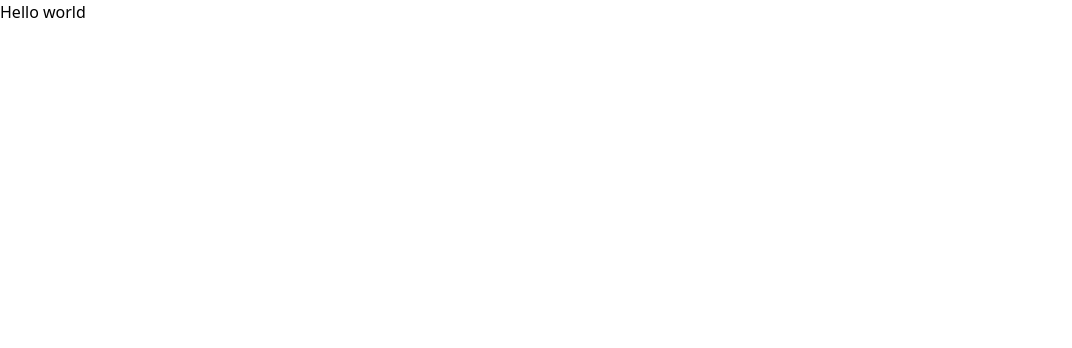
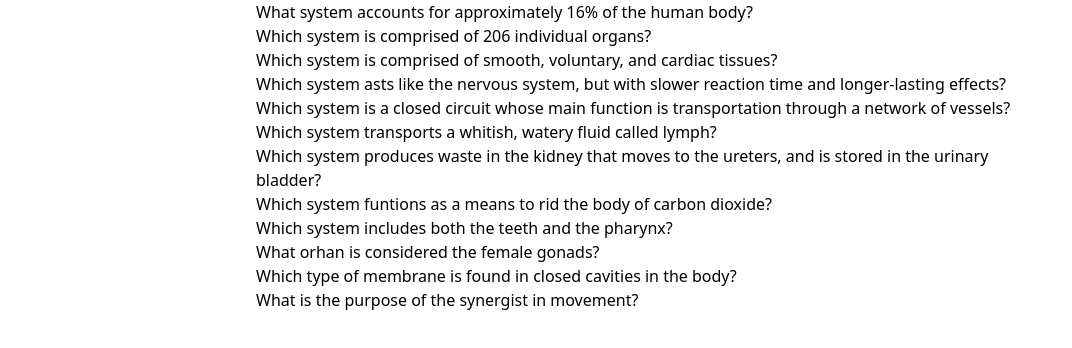
Before and after one commit to zverevaa/mblex-prep-helper, a Next.js app: page / in a window 1280 px wide. Shown: the top 348 px of the page, without its empty margins (0-1072 px from the left). Built offline with nearby package versions, Linux system fonts and the light colour scheme.

Commit message:
Import local json and render out the questions

```diff
--- a/src/app/page.tsx
+++ b/src/app/page.tsx
@@ -1,3 +1,9 @@
+import Questions from "@/components/questions";
+
 export default function Home() {
-    return <div>Hello world</div>;
+    return (
+        <div>
+            <Questions />
+        </div>
+    );
 }
--- a/src/components/question.tsx
+++ b/src/components/question.tsx
@@ -12,7 +12,7 @@ export default function Question({ question, answer }: TQuestionProps) {
     return (
         <div>
             <p>{question}</p>
-            <p>{answer}</p>
+            {isOpened && <p>{answer}</p>}
         </div>
     );
 }
--- a/src/components/questions.tsx
+++ b/src/components/questions.tsx
@@ -1,3 +1,21 @@
-export default function Questions() {
-    return <div>questions</div>;
+import { promises as fs } from "fs";
+import Question from "./question";
+
+export default async function Questions() {
+    const tempDb = await fs.readFile(
+        process.cwd() + "/src/lib/tempdb.json",
+        "utf8"
+    );
+    const data = JSON.parse(tempDb);
+    return (
+        <div className="max-w-3xl mx-auto">
+            {data.map((q) => (
+                <Question
+                    key={q.question}
+                    question={q.question}
+                    answer={q.answer}
+                />
+            ))}
+        </div>
+    );
 }
```
